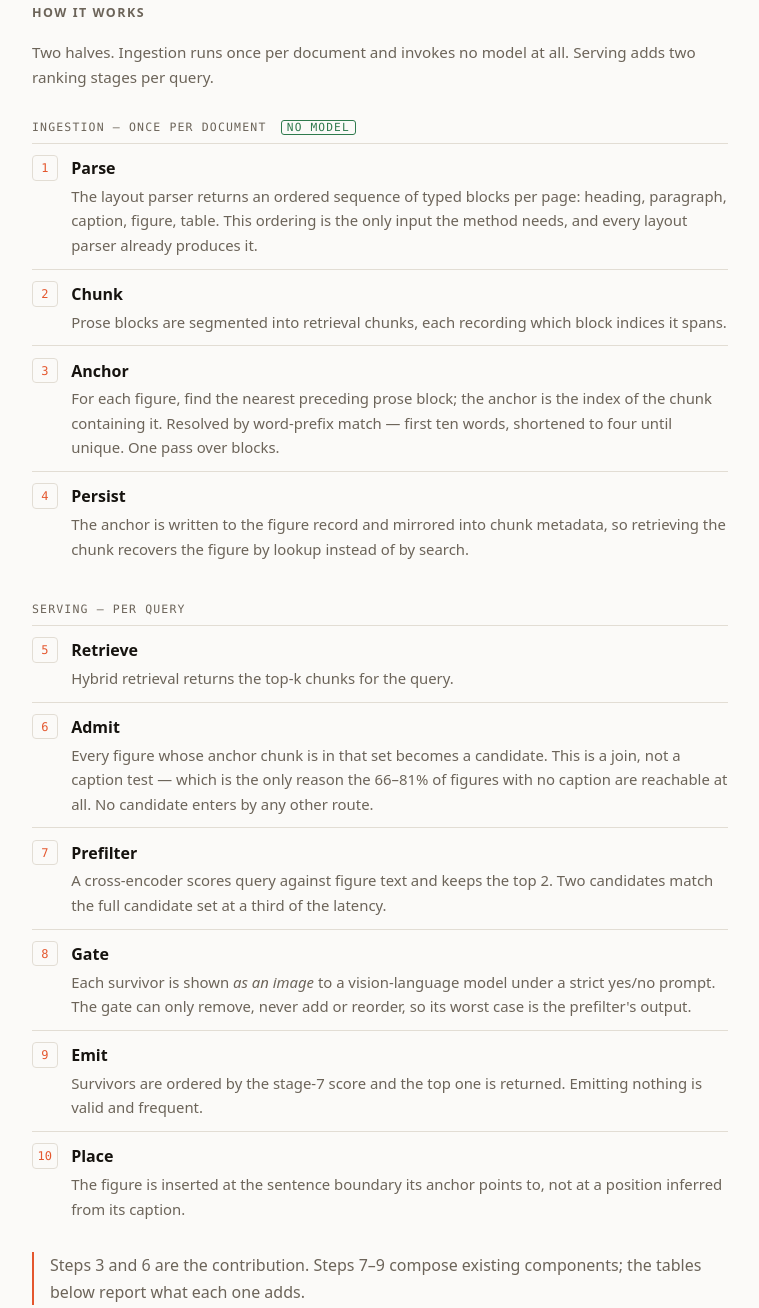
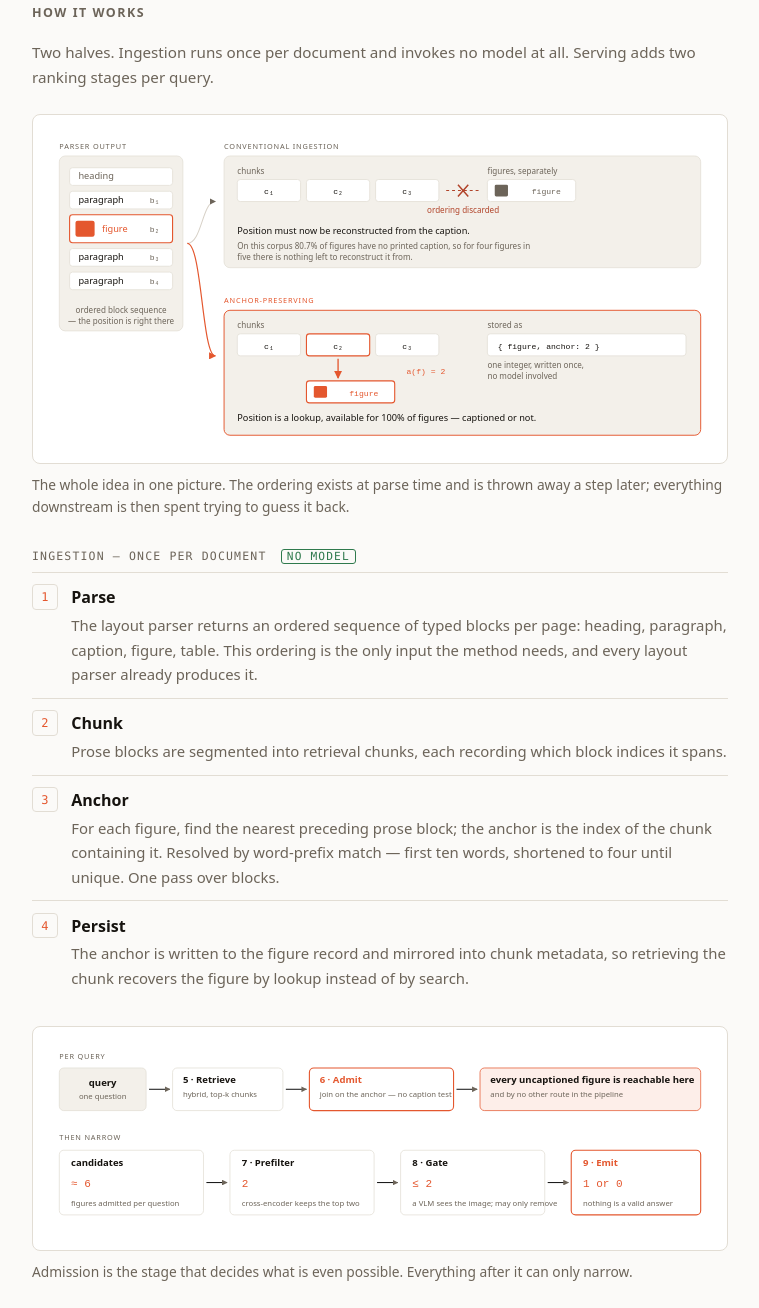
Before and after one commit to RantAI-dev/ikat, a website: page web/index.html in a window 1280 px wide. Shown: the part 540-1848 px from the top of the page, without its empty margins (260-1019 px from the left). Drawn offline with Linux system fonts and the light colour scheme; files whose address does not match are found by name.

Commit message:
Draw the argument instead of only stating it
Two diagrams, one SVG source each, used by the site, the README and the paper
(rasterised to PDF for LaTeX). Both are theme-aware through an internal
prefers-color-scheme block, so they read on a light or dark page without a second
file.

The ingestion figure is deliberately not a pipeline drawing. It puts the two
designs side by side from the same parser output, so the reader sees the exact
step where the ordering is severed and what is stored instead — one integer. That
comparison is the paper's argument, and it was previously only available in prose.

The serving figure shows the funnel and, more importantly, that admission is the
only entrance: the cross-encoder truncates, the gate may only remove, so nothing
downstream can recover a figure that admission did not let in.

```diff
--- a/web/index.html
+++ b/web/index.html
@@ -77,6 +77,12 @@
 
   .note { border-left: 2px solid var(--accent); padding-left: 1rem; margin: 1.25rem 0; color: var(--muted); }
 
+  figure { margin: 1.5rem 0 0; }
+  figure img { display: block; width: 100%; height: auto; }
+  figcaption { color: var(--muted); font-size: 0.86rem; margin-top: 0.6rem; }
+  .fig-scroll { overflow-x: auto; border: 1px solid var(--rule); border-radius: 8px; background: var(--card); padding: 1rem; }
+  .fig-scroll img { min-width: 640px; }
+
   .stage { display: grid; grid-template-columns: 1.6rem 1fr; gap: 0.85rem; padding: 0.7rem 0; border-top: 1px solid var(--rule); }
   .stage:first-of-type { border-top: 0; }
   .stage b { display: block; }
@@ -137,11 +143,21 @@
   Serving adds two ranking stages per query.
 </p>
 
+<figure>
+  <div class="fig-scroll"><img src="ingestion.svg" alt="The parser emits an ordered block sequence with a figure between two paragraphs. Conventional ingestion stores chunks and figures separately and discards the ordering, so position must be reconstructed from a caption that 80.7% of figures do not have. Anchor-preserving ingestion stores the index of the chunk holding the preceding prose block, making position a lookup available for every figure."></div>
+  <figcaption>The whole idea in one picture. The ordering exists at parse time and is thrown away a step later; everything downstream is then spent trying to guess it back.</figcaption>
+</figure>
+
 <div class="phase">Ingestion — once per document <span class="free">no model</span></div>
 <div class="stage"><span class="num">1</span><div><b>Parse</b><p>The layout parser returns an ordered sequence of typed blocks per page: heading, paragraph, caption, figure, table. This ordering is the only input the method needs, and every layout parser already produces it.</p></div></div>
 <div class="stage"><span class="num">2</span><div><b>Chunk</b><p>Prose blocks are segmented into retrieval chunks, each recording which block indices it spans.</p></div></div>
 <div class="stage"><span class="num">3</span><div><b>Anchor</b><p>For each figure, find the nearest preceding prose block; the anchor is the index of the chunk containing it. Resolved by word-prefix match — first ten words, shortened to four until unique. One pass over blocks.</p></div></div>
 <div class="stage"><span class="num">4</span><div><b>Persist</b><p>The anchor is written to the figure record and mirrored into chunk metadata, so retrieving the chunk recovers the figure by lookup instead of by search.</p></div></div>
+
+<figure>
+  <div class="fig-scroll"><img src="serving.svg" alt="Per query: retrieval returns chunks; figures whose anchor chunk was retrieved are admitted by a join rather than a caption test; a cross-encoder keeps the top two; a vision-language model judges each survivor as an image and may only remove; one figure or none is emitted."></div>
+  <figcaption>Admission is the stage that decides what is even possible. Everything after it can only narrow.</figcaption>
+</figure>
 
 <div class="phase">Serving — per query</div>
 <div class="stage"><span class="num">5</span><div><b>Retrieve</b><p>Hybrid retrieval returns the top-k chunks for the query.</p></div></div>
```
Also changed, not shown: README.md, assets/ingestion.svg (added), assets/serving.svg (added), 4 other files.
